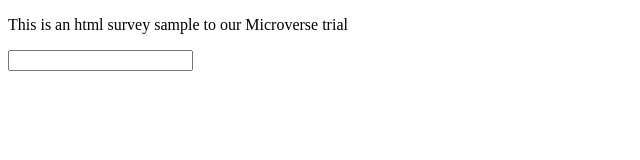
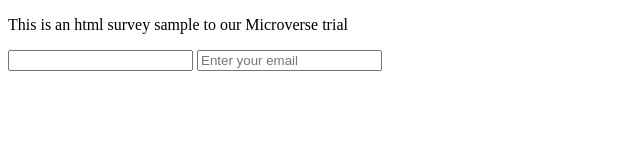
Before and after one commit to SundayEsther7/collaborative01, a plain HTML site: page survery.html in a window 1280 px wide. Shown: the whole page, without its empty margins (0-640 px from the left). Drawn offline with Linux system fonts and the light colour scheme.

Commit message:
Update survery.html
Features 5 and 6

```diff
--- a/survery.html
+++ b/survery.html
@@ -5,8 +5,9 @@
 </head>
 <p id="description">This is an html survey sample to our Microverse trial </p>
 <body>
-  <form id="survey form">
+  <form id="survey-form">
     <input type="text" id="name">
+    <input type="email" id="email oninvalid="Must be an valid email." placeholder="Enter your email"/>
     </form>
   </body>
 
```
